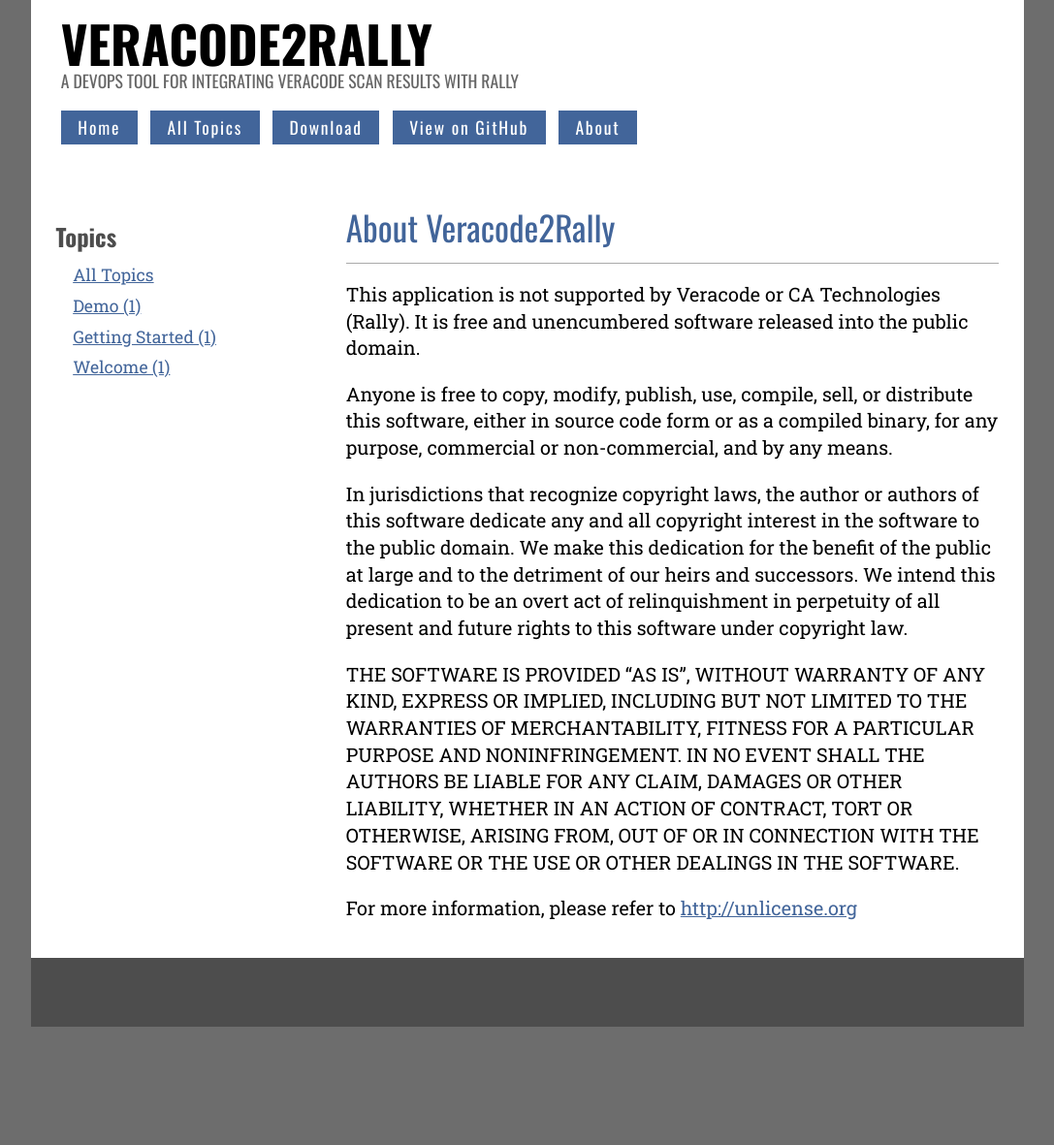
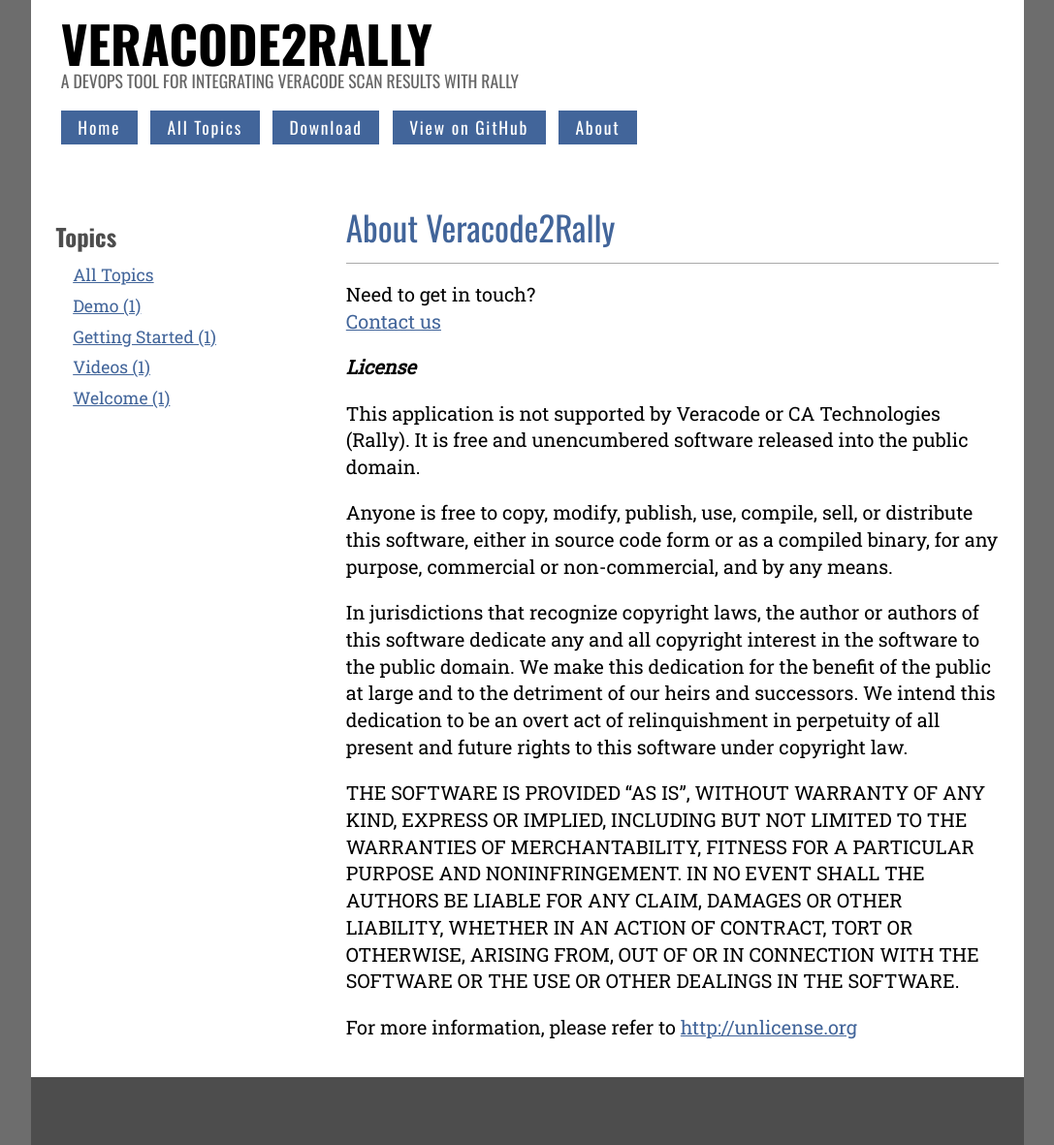
Before and after one commit to SecureDevOps/veracode2rally, a Jekyll site: the page built from about.md, in a window 1280 px wide. Shown: the whole page at 97% size, without its empty margins (96-1183 px from the left). Built offline with Jekyll 4.4.1, drawn with Linux system fonts in a browser that asks for light colours; before the commit the page ends 1059 px from its top, so only the background shows below that.

Commit message:
Updated pages

```diff
--- a/about.md
+++ b/about.md
@@ -2,6 +2,14 @@
 layout: page
 title: About Veracode2Rally
 ---
+Need to get in touch?
+<br>
+<a href="https://form.jotform.com/70144163099152" target="_blank" title="Contact Form">Contact us</a>
+<br>
+
+
+
+***License***
 
 This application is not supported by Veracode or CA Technologies (Rally). It
 is free and unencumbered software released into the public domain.
```
Also changed, not shown: _posts/2017-01-15-demo.md (+2 -2 lines).
